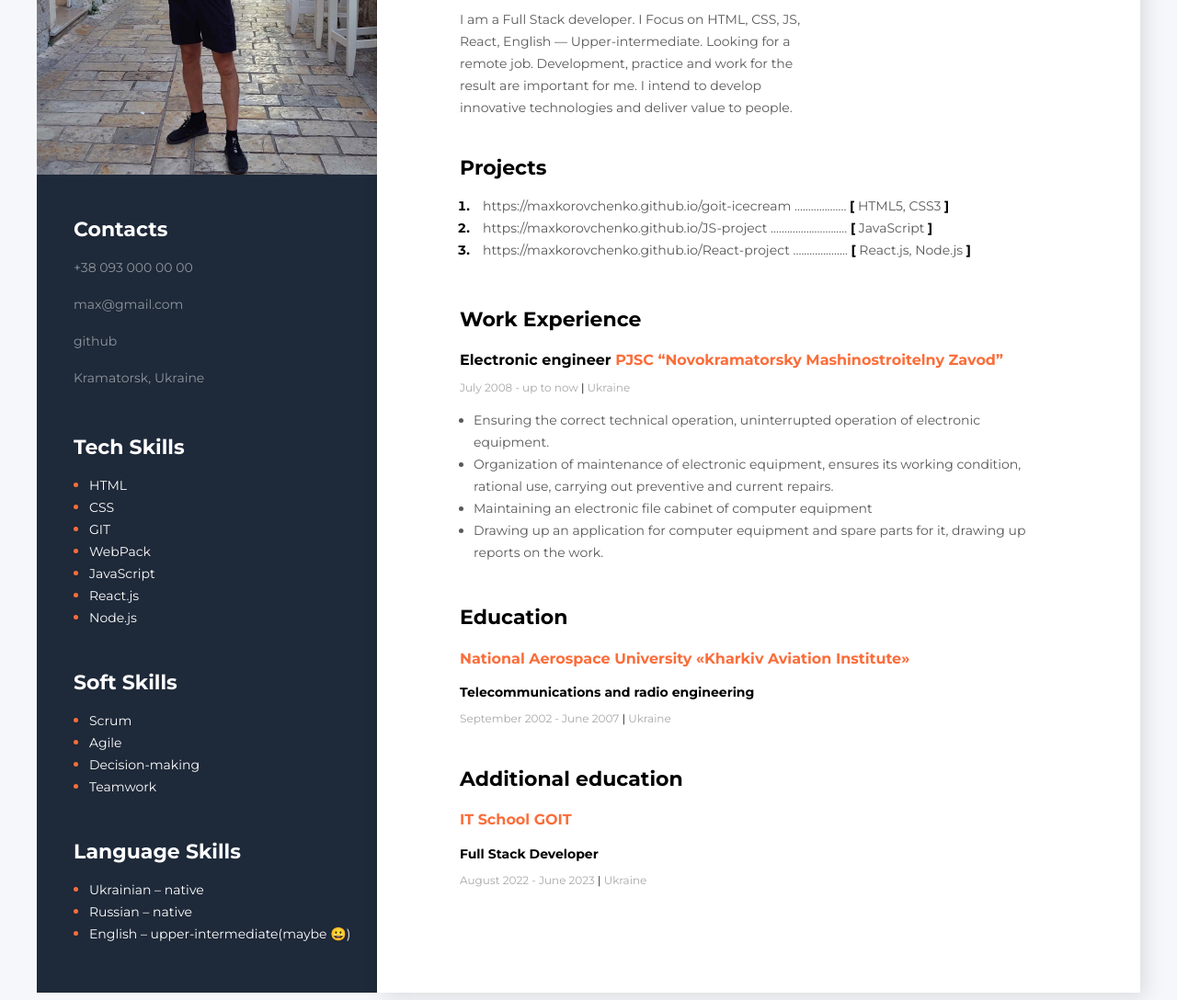
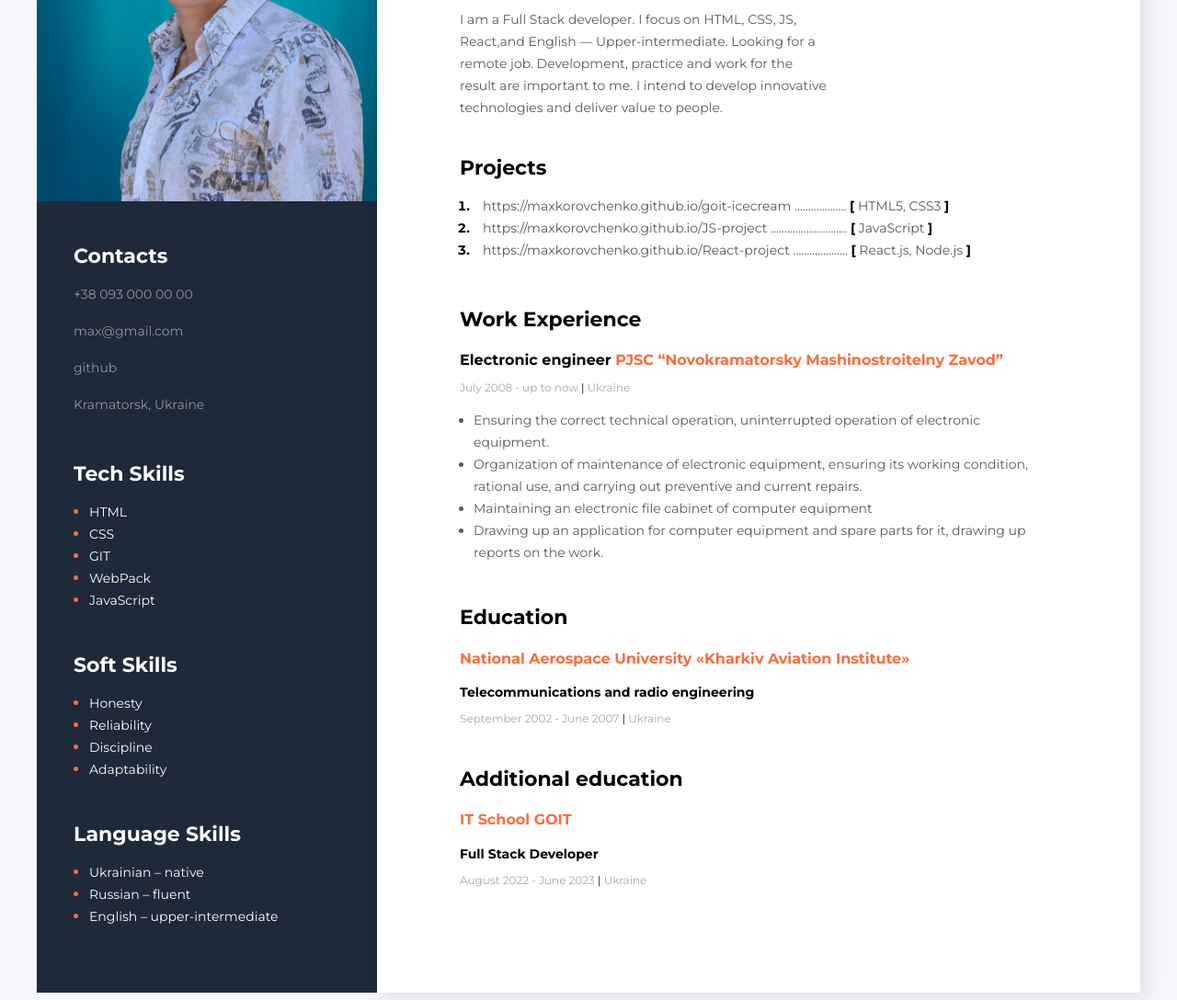
Before and after one commit to MaxKorovchenko/resume-CV, a website built with Parcel: page src/index.html in a window 1280 px wide. Shown: the part 263-1351 px from the top of the page at 92% size. Built offline with nearby package versions, Linux system fonts and the light colour scheme.

Commit message:
changed ava

```diff
--- a/src/index.html
+++ b/src/index.html
@@ -26,9 +26,9 @@
           <h1 class="about_name">Max Korovchenko</h1>
 
           <p class="about_discription">
-            I am a Full Stack developer. I Focus on HTML, CSS, JS, React,
+            I am a Full Stack developer. I focus on HTML, CSS, JS, React,and
             English — Upper-intermediate. Looking for a remote job. Development,
-            practice and work for the result are important for me. I intend to
+            practice and work for the result are important to me. I intend to
             develop innovative technologies and deliver value to people.
           </p>
         </div>
@@ -97,9 +97,9 @@
                 operation of electronic equipment.
               </li>
               <li class="work_list_item">
-                Organization of maintenance of electronic equipment, ensures its
-                working condition, rational use, carrying out preventive and
-                current repairs.
+                Organization of maintenance of electronic equipment, ensuring
+                its working condition, rational use, and carrying out preventive
+                and current repairs.
               </li>
               <li class="work_list_item">
                 Maintaining an electronic file cabinet of computer equipment
@@ -143,7 +143,7 @@
 
       <!-- Sidebar -->
       <aside class="sidebar">
-        <img class="photo" src="./images/photo.jpg" alt="user photo" />
+        <img class="photo" src="./images/avatar.png" alt="user photo" />
 
         <!-- Contacts -->
         <div class="contacts">
@@ -187,12 +187,12 @@
             <li class="tech_skills_item">
               <span class="tech_skills_text">JavaScript</span>
             </li>
-            <li class="tech_skills_item">
+            <!-- <li class="tech_skills_item">
               <span class="tech_skills_text">React.js</span>
             </li>
             <li class="tech_skills_item">
               <span class="tech_skills_text">Node.js</span>
-            </li>
+            </li> -->
           </ul>
         </div>
 
@@ -201,16 +201,16 @@
           <h3 class="sidebar_title">Soft Skills</h3>
           <ul class="soft_skills_list">
             <li class="soft_skills_item">
-              <span class="soft_skills_text">Scrum</span>
+              <span class="soft_skills_text">Honesty</span>
             </li>
             <li class="soft_skills_item">
-              <span class="soft_skills_text">Agile</span>
+              <span class="soft_skills_text">Reliability</span>
             </li>
             <li class="soft_skills_item">
-              <span class="soft_skills_text">Decision-making</span>
+              <span class="soft_skills_text">Discipline</span>
             </li>
             <li class="soft_skills_item">
-              <span class="soft_skills_text">Teamwork</span>
+              <span class="soft_skills_text">Adaptability</span>
             </li>
           </ul>
         </div>
@@ -223,11 +223,11 @@
               <span class="language_skills_text">Ukrainian – native</span>
             </li>
             <li class="language_skills_item">
-              <span class="language_skills_text">Russian – native</span>
+              <span class="language_skills_text">Russian – fluent</span>
             </li>
             <li class="language_skills_item">
               <span class="language_skills_text"
-                >English – upper-intermediate(maybe 😀)</span
+                >English – upper-intermediate</span
               >
             </li>
           </ul>
```
Also changed, not shown: src/images/avatar.png (added).
